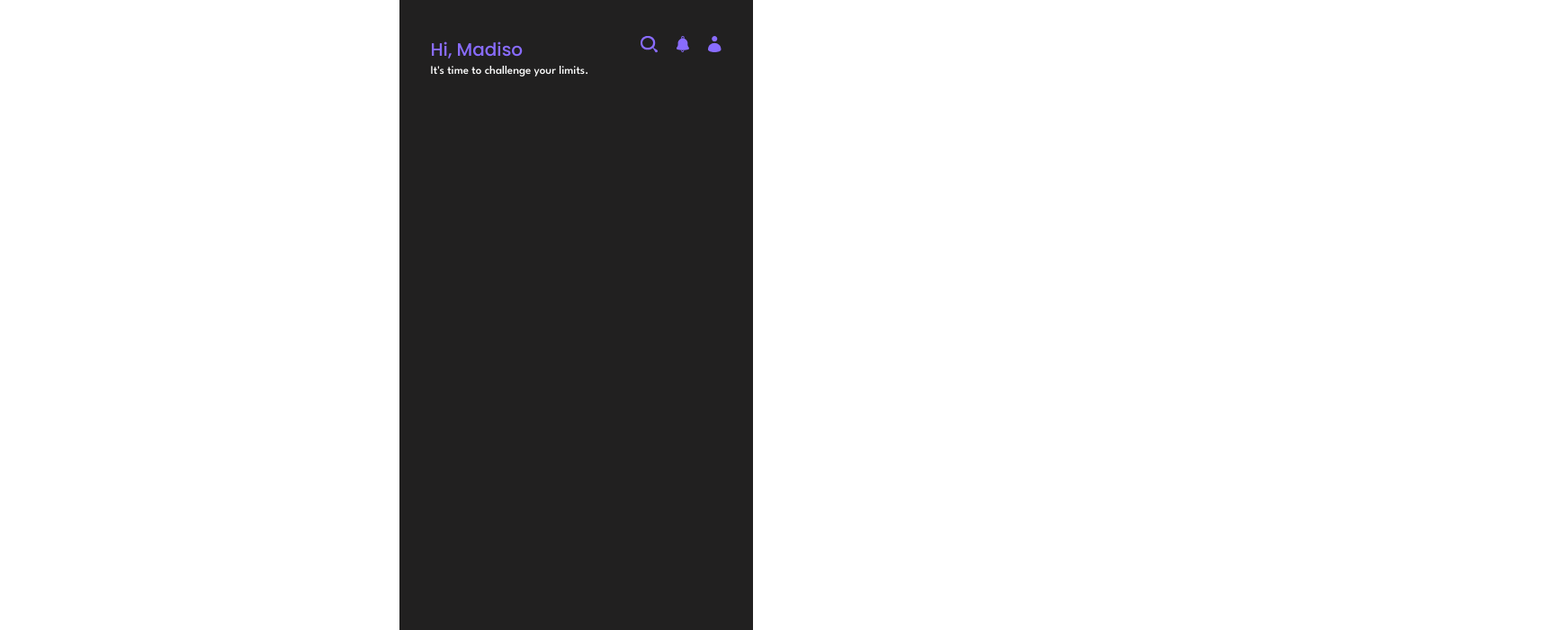
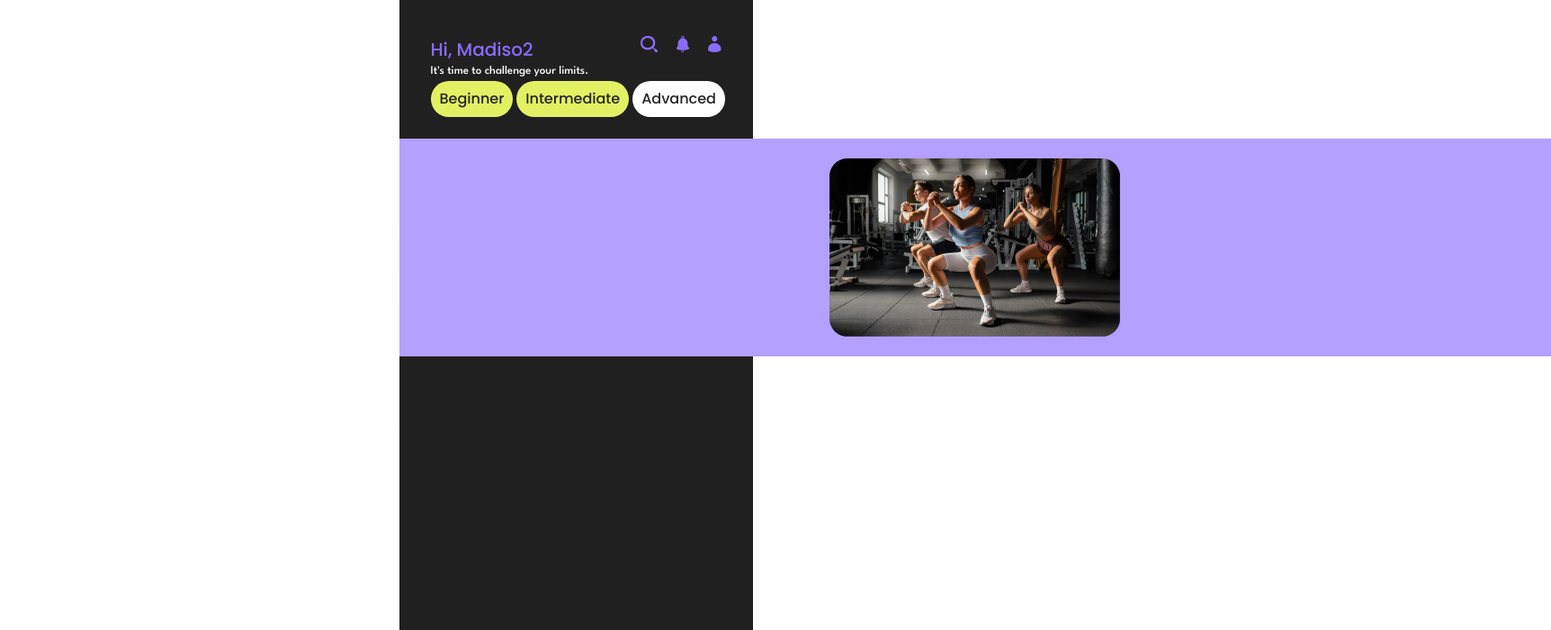
Before and after one commit to hurgyunam/fitness_20240806, a Next.js app: page /workout in a window 1280 px wide. Shown: the top 700 px of the page at 90% size, 1724 px wide, since content can reach past the window. Built offline with nearby package versions, Linux system fonts and the light colour scheme.

Commit message:
[리팩터링] 미사용 헤더 제거

```diff
--- a/src/app/(routes)/page.tsx
+++ b/src/app/(routes)/page.tsx
@@ -1,7 +1,6 @@
 import BottomNavigator from "@/components/bottom_navigator";
 import CommonHeader from "@/components/common/CommonHeader";
 import MainArticles from "@/components/index/articles";
-import MainHeader from "@/components/index/header";
 import MainRecommendations from "@/components/index/recommendations";
 import MainTopMenu from "@/components/index/topMenu";
 import MainWeeklyChallenge from "@/components/index/weekly";
--- a/src/app/(routes)/workout/page.tsx
+++ b/src/app/(routes)/workout/page.tsx
@@ -1,11 +1,31 @@
-import MainHeader from "@/components/index/header";
-
+import CommonHeader from "@/components/common/CommonHeader";
+import ImageTrianingOfTheDay from "@/images/training_of_the_day.png";
+import Image from 'next/image';
 
 
 export default function WorkoutPage() {
     return (
         <main className="bg-[#212020] w-[393px] h-[852px]">
-            <MainHeader nickName="Madiso" />
+            <CommonHeader>
+                <div className="font-title text-[20px] text-purple">
+                    Hi, Madiso2
+                </div>
+            </CommonHeader>
+            <div className="px-[35px] flex items-center">
+                <div className="text-black bg-limegreen rounded-[100px] px-[10px] py-[8px] mr-[4px]">
+                    Beginner
+                </div>
+                <div className="text-black bg-limegreen rounded-[100px] px-[10px] py-[8px] mr-[4px]">
+                    Intermediate
+                </div>
+                <div className="text-black bg-white rounded-[100px] px-[10px] py-[8px] mr-[4px]">
+                    Advanced
+                </div>
+            </div>
+            <div className="bg-lightpurple h-[242px] w-screen mt-[24px] flex justify-center items-center">
+                <Image src={ImageTrianingOfTheDay} alt="training of the day"
+                        className="w-[323px] h-[198px]"/>
+            </div>
         </main>
 
     )
--- a/src/components/common/CommonHeader.tsx
+++ b/src/components/common/CommonHeader.tsx
@@ -18,7 +18,7 @@ export default function CommonHeader({children} : CommonHeaderProps) {
           </div>
         </div>
         <div className="font-body text-[13px] text-white">
-          It's time to challenge your limits.
+          It&apos;s time to challenge your limits.
         </div>
       </div>
     );
--- a/src/components/index/header.tsx
+++ /dev/null
@@ -1,27 +0,0 @@
-import IconSearch from "@/icons/Seach.svg";
-import IconNotification from "@/icons/Notifications.svg";
-import IconUser from "@/icons/User.svg";
-
-export interface MainHeaderProps {
-    nickName: string;
-}
-
-export default function MainHeader(props: MainHeaderProps) {
-  return (
-    <div className="px-[35px]">
-      <div className="flex justify-between mt-[40px]">
-        <div className="font-title text-[20px] text-purple">
-          Hi, {props.nickName}
-        </div>
-        <div className="grid grid-rows-1 grid-flow-col gap-[21px]">
-          <IconSearch />
-          <IconNotification />
-          <IconUser />
-        </div>
-      </div>
-      <div className="font-body text-[13px] text-white">
-        It's time to challenge your limits.
-      </div>
-    </div>
-  );
-}
```
Also changed, not shown: public/images/training_of_the_day.png (added).
